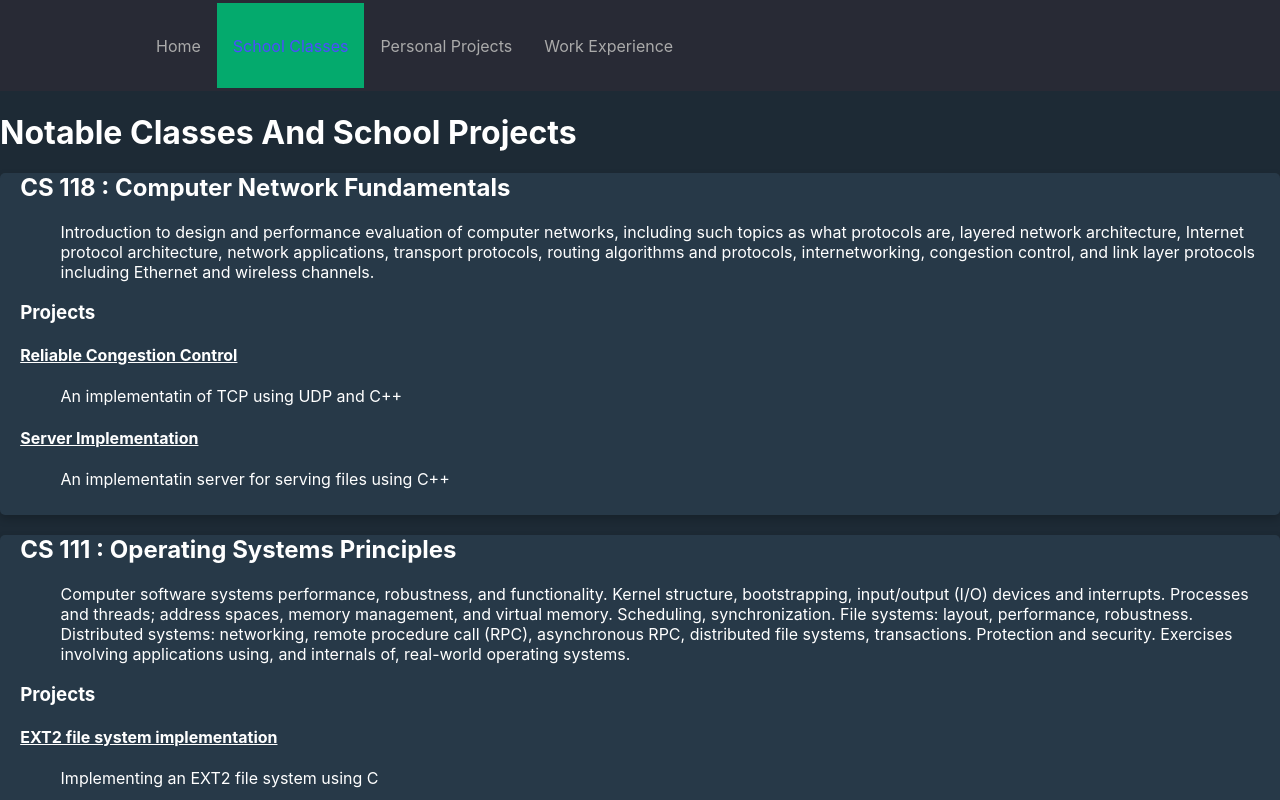
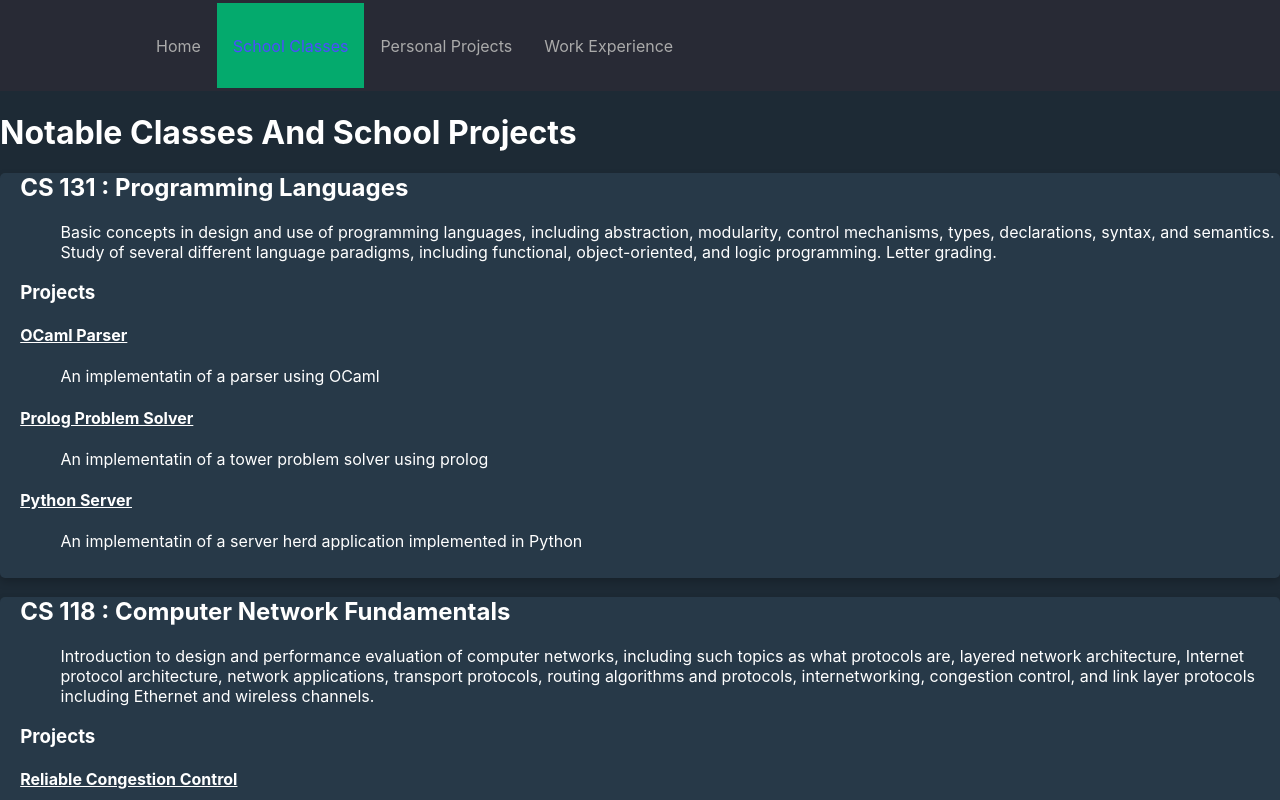
Before and after one commit to morganmason0606/morganmason0606.github.io, a React (Create React App) app: page /classes in a window 1280 px wide. Shown: the top 800 px of the page. Built offline with nearby package versions, Linux system fonts and the light colour scheme.

Commit message:
adding cs 131 info

```diff
--- a/src/App.js
+++ b/src/App.js
@@ -1,4 +1,3 @@
-import logo from './logo.svg';
 import './App.css';
 import React from 'react';
 import {
--- a/src/pages/school.js
+++ b/src/pages/school.js
@@ -5,6 +5,20 @@ function School(){
         <>
         <h1>Notable Classes And School Projects</h1>
         <div class="card_list">
+
+        <div class="display_card">
+            <h2>CS 131 : Programming Languages</h2>
+            <p>Basic concepts in design and use of programming languages,
+                including abstraction, modularity, control mechanisms,
+                types, declarations, syntax, and semantics. Study of
+                several different language paradigms, including functional,
+                object-oriented, and logic programming. Letter grading.
+            </p>
+            <h3>Projects</h3>
+            <h4><a href="https://github.com/morganmason0606/UCLA_CS131/tree/main/24W%20CS%20131%20HW2" target="_blank" rel="noreferrer">OCaml Parser</a></h4> <p>An implementatin of a parser using OCaml</p>
+            <h4><a href="https://github.com/morganmason0606/UCLA_CS131/tree/main/24W_CS131_HW4" target="_blank" rel="noreferrer">Prolog Problem Solver</a></h4> <p>An implementatin of a tower problem solver using prolog</p>
+            <h4><a href="https://github.com/morganmason0606/UCLA_CS131/tree/main/24W_CS131_Project" target="_blank" rel="noreferrer">Python Server</a></h4> <p>An implementatin of a server herd application implemented in Python</p>
+        </div>
 
         <div class="display_card">
             <h2>CS 118 : Computer Network Fundamentals</h2>
```
